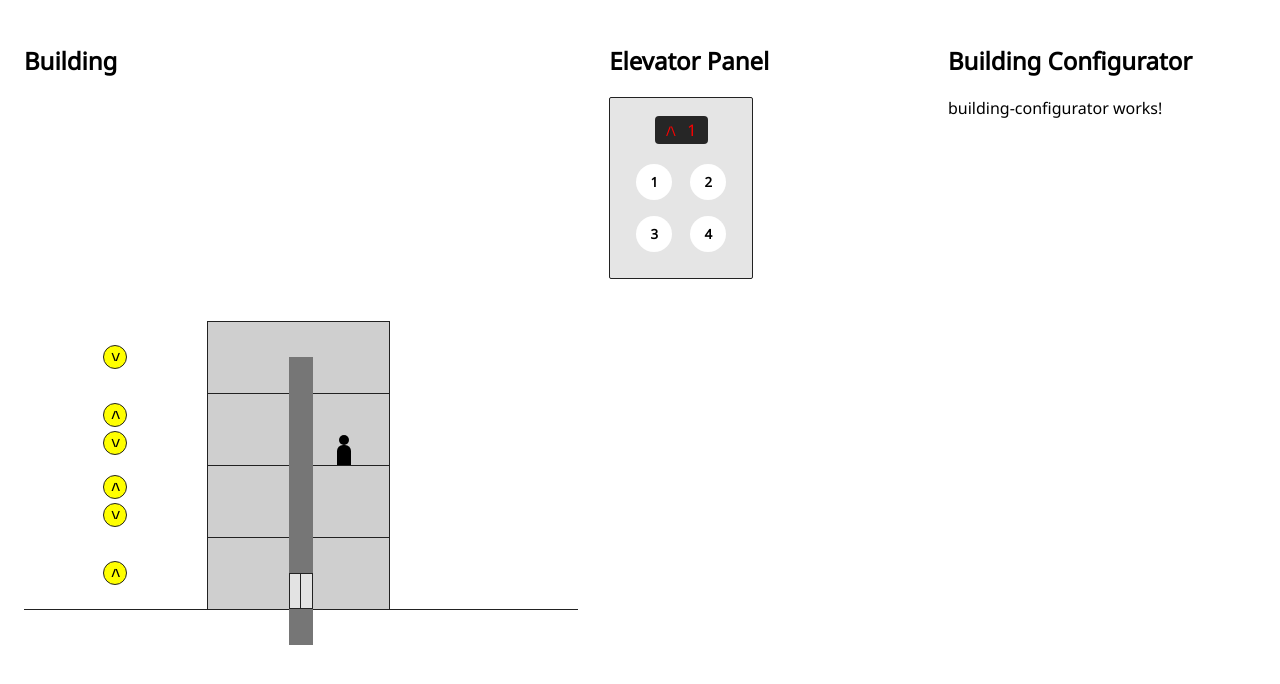
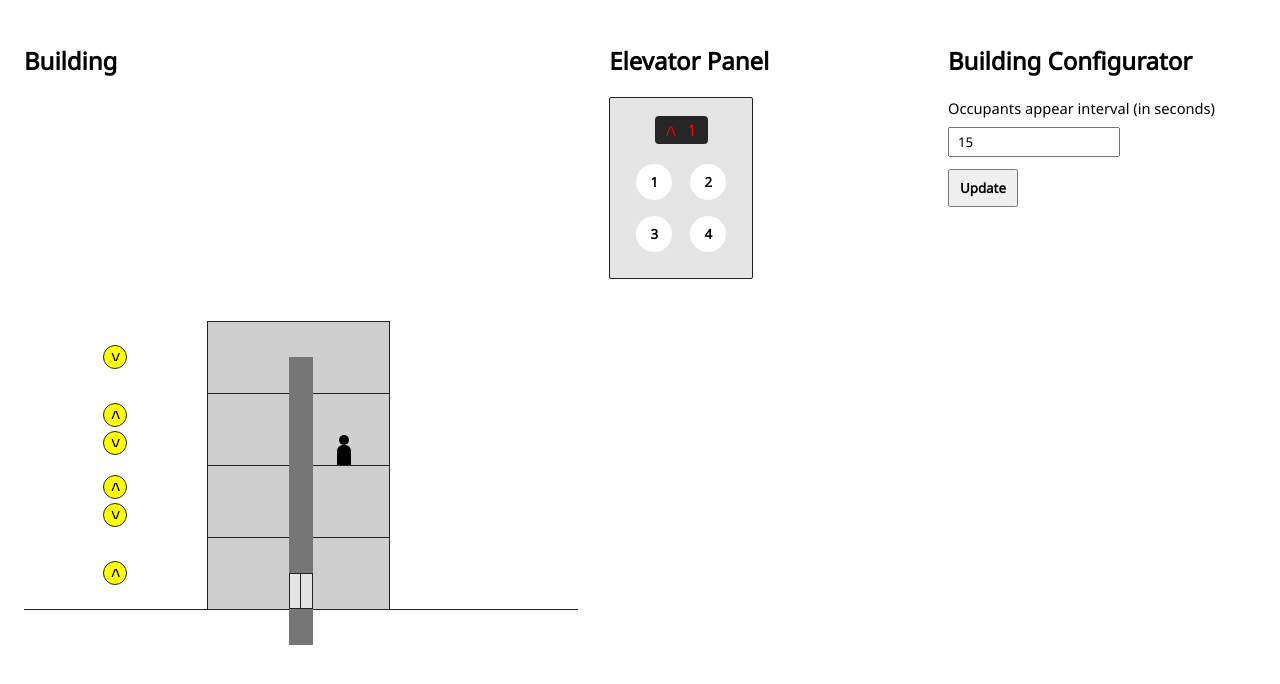
Before and after one commit to caribeedu/TheCoolestElevator, an Angular app: page / in a window 1280 px wide. Shown: the top 684 px of the page. Built offline with nearby package versions, Linux system fonts and the light colour scheme; no server answers.

Commit message:
feat: change occupant appear interval from building configurator

```diff
--- a/src/app/components/building-configurator/building-configurator.component.html
+++ b/src/app/components/building-configurator/building-configurator.component.html
@@ -1 +1,6 @@
-<p>building-configurator works!</p>
+<form [formGroup]="paramsForm!" (ngSubmit)="updateParams()" class="building-configurator">
+	<label for="nome">Occupants appear interval (in seconds)</label>
+	<input type="number" formControlName="occupantsAppearInterval">
+
+	<button type="submit" [disabled]="!paramsForm?.valid">Update</button>
+</form>
--- a/src/app/components/building-configurator/building-configurator.component.scss
+++ b/src/app/components/building-configurator/building-configurator.component.scss
@@ -0,0 +1,21 @@
+.building-configurator {
+	& > label {
+		font-size: 11pt;
+	}
+
+	& > input {
+		padding: 4px 8px;
+		margin-top: 8px;
+	}
+
+	& > button {
+		display: block;
+		margin-top: 12px;
+		font-weight: 600;
+		padding: 8px 10px;
+
+		&:disabled {
+			cursor: not-allowed;
+		}
+	}
+}
--- a/src/app/components/building-configurator/building-configurator.component.ts
+++ b/src/app/components/building-configurator/building-configurator.component.ts
@@ -1,4 +1,7 @@
 import { Component } from '@angular/core';
+import { FormGroup, FormControl, Validators } from '@angular/forms';
+
+import { RandomOccupantService } from 'src/app/services/random-occupant/random-occupant.service';
 
 @Component({
 	selector: 'tce-building-configurator',
@@ -6,5 +9,41 @@ import { Component } from '@angular/core';
 	styleUrls: ['./building-configurator.component.scss']
 })
 export class BuildingConfiguratorComponent {
+	/* Params form group */
+	public paramsForm: FormGroup | undefined;
 
+	constructor(public randomOccupantsService: RandomOccupantService) { }
+
+	/**
+	 * ngOnInit
+	 *
+	 * Angular lifecycle method - executed after directive is initialized
+	 */
+	public ngOnInit(): void {
+		this.initForm();
+	}
+
+	/**
+	 * initForm
+	 *
+	 * Initialize form group with default service params values
+	 */
+	public initForm(): void {
+		this.paramsForm = new FormGroup({
+			occupantsAppearInterval: new FormControl(
+				this.randomOccupantsService.appearInterval$.value,
+				[Validators.required, Validators.min(1)]
+			)
+		});
+	}
+
+	/**
+	 * updateParams
+	 *
+	 * Update service dynamic params
+	 */
+	public updateParams(): void {
+		const interval: number = this.paramsForm?.value.occupantsAppearInterval || 0;
+		this.randomOccupantsService.changeOccupantsAppearInterval(interval);
+	}
 }
```
Also changed, not shown: src/app/app.module.ts (+5 -3 lines).
